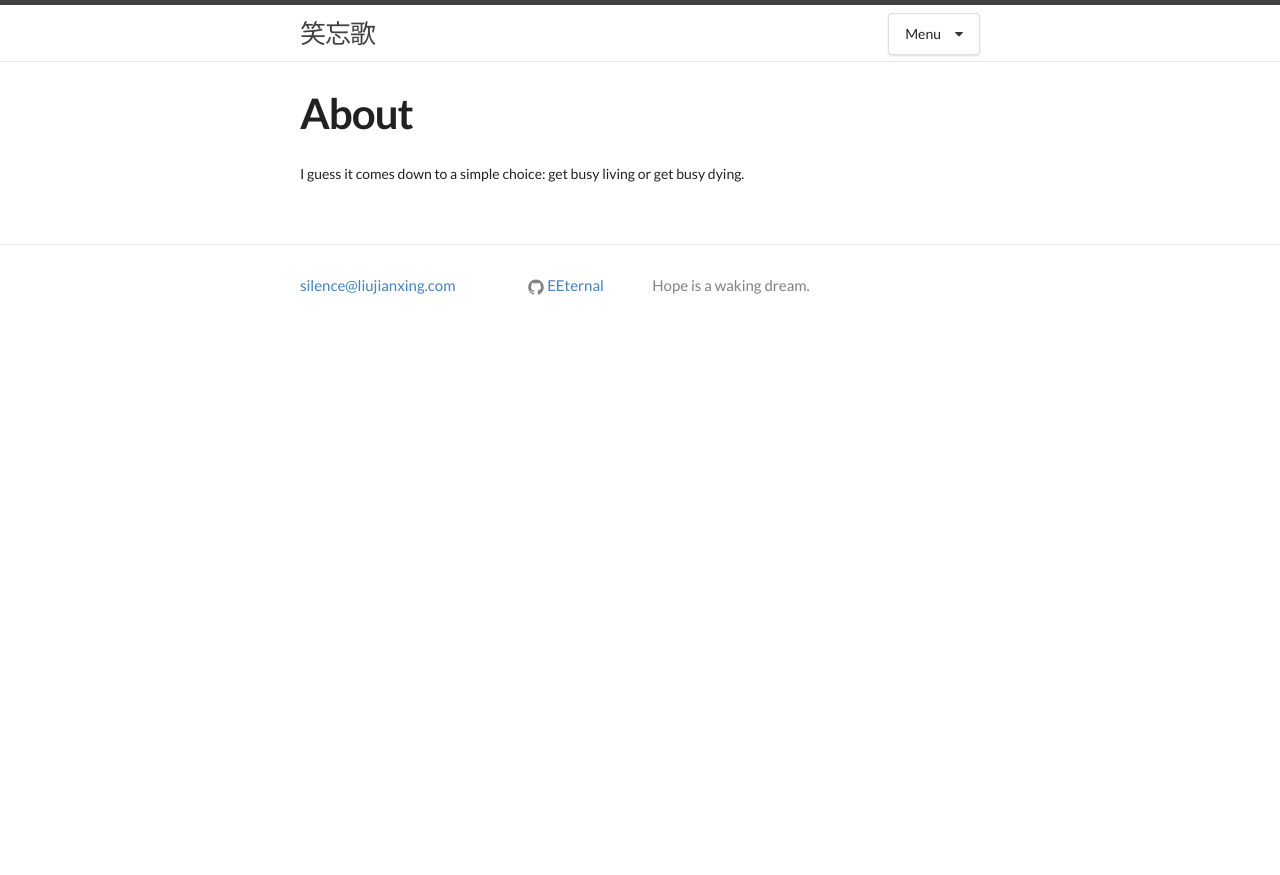
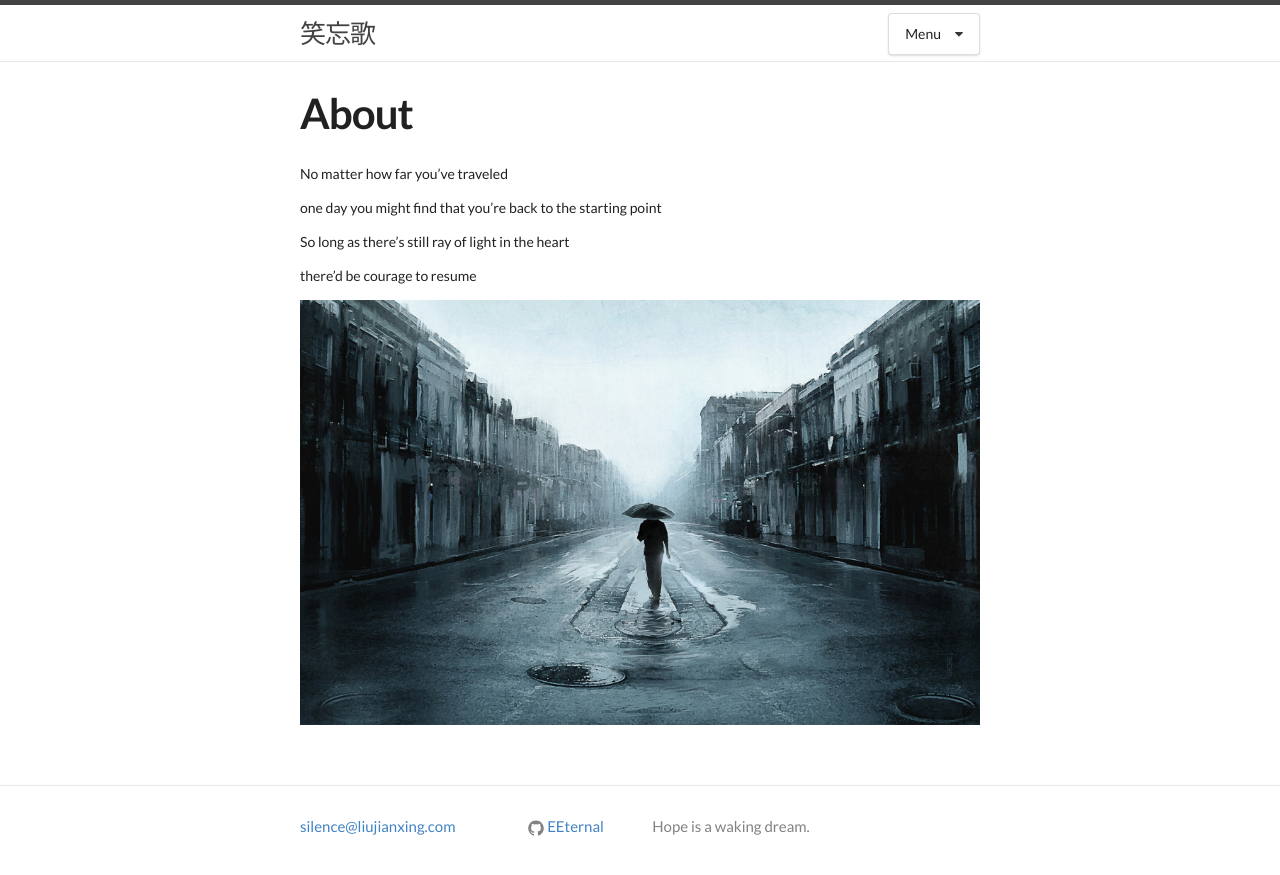
Before and after one commit to EEternal/EEternal.github.io, a Jekyll site: the page built from about.md, in a window 1280 px wide. Shown: the top 875 px of the page. Built offline with Jekyll 4.4.1, drawn with Linux system fonts in a browser that asks for light colours.

Commit message:
add some pictures and alter some docs

```diff
--- a/404.html
+++ b/404.html
@@ -5,3 +5,5 @@ permalink: /404.html
 <center>
   <button class = "ui button" onclick=window.location.href="http://www.liujianxing.com">Page not found! Cilck here to return home page.</button>
 </center>
+
+<img src = "/assets/images/404.jpg" alt = '404 not found' />
--- a/about.md
+++ b/about.md
@@ -5,4 +5,12 @@ permalink: /about/
 ---
 
 
-I guess it comes down to a simple choice: get busy living or get busy dying.
+No matter how far you've traveled
+
+one day you might find that you're back to the starting point
+
+So long as there's still ray of light in the heart
+
+there'd be courage to resume
+
+![](/assets/images/about.jpg)
```
Also changed, not shown: _posts/2016-05-26-test.md (added, +7 -0 lines), _includes/head.html (line endings or trailing spaces), assets/images/404.jpg (added), assets/images/about.jpg (added).
